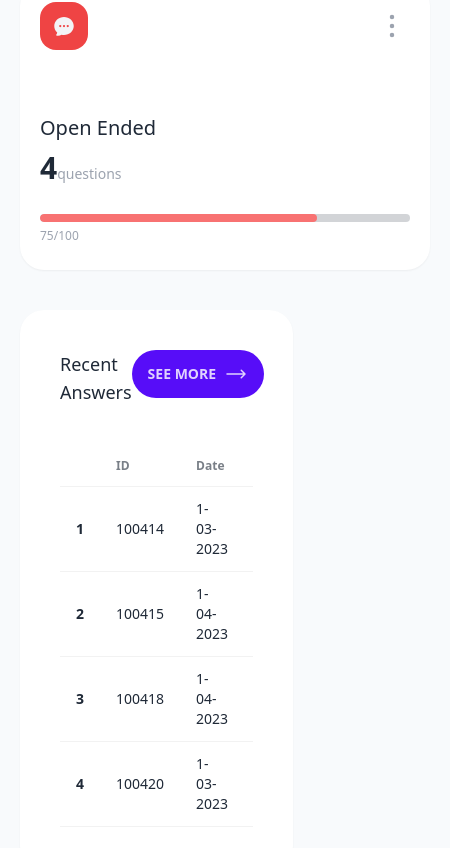
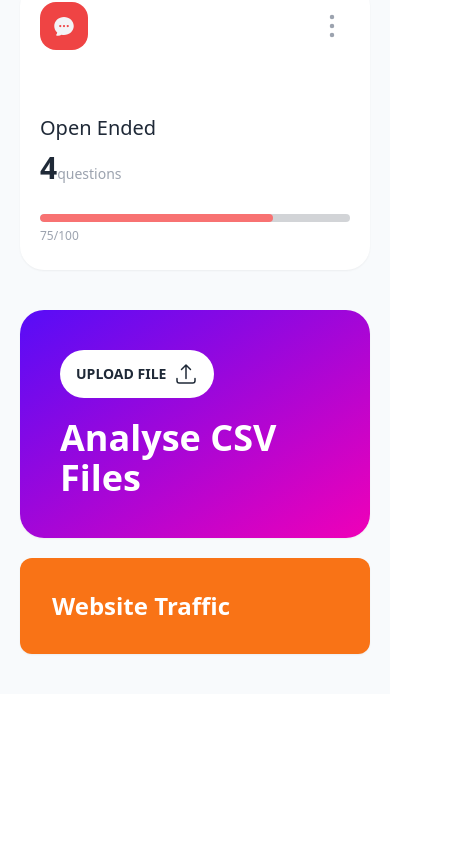
Before and after one commit to jeyyi/bu_final_frontend, a React (Create React App) app: page / in a window 390 px wide. Shown: the part 778-1626 px from the top of the page, 450 px wide, since content can reach past the window. After the commit the page ends 1472 px from the top, so only its background shows below. Built offline with nearby package versions, Linux system fonts and the light colour scheme.

Commit message:
Finalized analysis frontend

```diff
--- a/package.json
+++ b/package.json
@@ -6,7 +6,9 @@
     "@testing-library/jest-dom": "^5.16.5",
     "@testing-library/react": "^13.4.0",
     "@testing-library/user-event": "^13.5.0",
+    "chart.js": "^4.3.3",
     "react": "^18.2.0",
+    "react-chartjs-2": "^5.2.0",
     "react-dom": "^18.2.0",
     "react-router-dom": "^6.13.0",
     "react-scripts": "5.0.1",
--- a/src/App.js
+++ b/src/App.js
@@ -1,6 +1,7 @@
 import React from "react";
 import Card from "./Components/Card";
 import Table from "./Components/Table";
+import LineChart from "./Components/LineChart";
 const App = () => {
   return (
     <>
@@ -129,8 +130,8 @@ const App = () => {
         </div>
       </div>
       {/* 2nd div */}
-      <div className="w-full h-full flex flex-col lg:flex-row gap-10 my-10">
-        <div className="w-2/3 h-full">
+      <div className="w-full h-full flex-col lg:flex-row gap-10 my-10 flex">
+        <div className="w-full lg:w-2/3 h-full hidden lg:block">
           {/* Big table card */}
           <div className="w-full h-full bg-white rounded-3xl shadow-sm p-10">
             <div className="flex justify-between">
@@ -154,12 +155,36 @@ const App = () => {
               </button>
             </div>
             {/* Start table */}
-            <Table/>
+            <Table />
           </div>
         </div>
-        <div className="w-1/3 h-full flex flex-col gap-5">
-          <div className="w-full h-1/2 bg-white rounded-xl shadow-sm"></div>
-          <div className="w-full h-1/2 bg-white rounded-xl shadow-sm"></div>
+        <div className="w-full lg:w-1/3 h-full flex flex-col gap-5">
+          <div className="w-full h-full lg:h-1/2 bg-gradient-to-br from-primary to-secondary rounded-3xl shadow-sm p-10">
+            <button className="btn bg-white border-none rounded-full">
+              Upload File
+              <span>
+                <svg
+                  xmlns="http://www.w3.org/2000/svg"
+                  viewBox="0 0 24 24"
+                  fill="currentColor"
+                  className="w-6 h-6"
+                >
+                  <path
+                    fillRule="evenodd"
+                    d="M11.47 2.47a.75.75 0 011.06 0l4.5 4.5a.75.75 0 01-1.06 1.06l-3.22-3.22V16.5a.75.75 0 01-1.5 0V4.81L8.03 8.03a.75.75 0 01-1.06-1.06l4.5-4.5zM3 15.75a.75.75 0 01.75.75v2.25a1.5 1.5 0 001.5 1.5h13.5a1.5 1.5 0 001.5-1.5V16.5a.75.75 0 011.5 0v2.25a3 3 0 01-3 3H5.25a3 3 0 01-3-3V16.5a.75.75 0 01.75-.75z"
+                    clipRule="evenodd"
+                  />
+                </svg>
+              </span>
+            </button>
+            <h3 className="text-4xl text-white font-bold mt-5">
+              Analyse CSV Files
+            </h3>
+          </div>
+          <div className="w-full h-full lg:h-1/2 bg-orange-500 rounded-xl shadow-sm p-8">
+            <h3 className="text-2xl text-white font-semibold">Website Traffic</h3>
+            {/* <LineChart/> */}
+          </div>
         </div>
       </div>
     </>
--- /dev/null
+++ b/src/Components/LineChart.js
@@ -0,0 +1,41 @@
+import React from "react";
+import { Line } from "react-chartjs-2";
+
+const LineChart = () => {
+  const data = {
+    labels: ["January", "February", "March", "April", "May"],
+    datasets: [
+      {
+        label: "Monthly Sales",
+        data: [12, 19, 3, 5, 2],
+        borderColor: "#3e95cd",
+        borderWidth: 1,
+        fill: false,
+      },
+    ],
+  };
+
+  const options = {
+    responsive: true,
+    maintainAspectRatio: false,
+    scales: {
+      x: {
+        type: "category", // 'category' for non-numeric labels
+        position: "bottom",
+        beginAtZero: true,
+      },
+      y: {
+        type: "linear",
+        beginAtZero: true,
+      },
+    },
+  };
+
+  return (
+    <div style={{ width: "70%", height: "400px", margin: "0 auto" }}>
+      <Line data={data} options={options} id={1} />
+    </div>
+  );
+};
+
+export default LineChart;
--- a/src/Components/Table.js
+++ b/src/Components/Table.js
@@ -2,7 +2,7 @@ import React from "react";
 
 function Table() {
   return (
-    <div className="overflow-x-auto mt-10 h-96">
+    <div className="overflow-auto mt-10 h-96">
       <table className="table">
         {/* head */}
         <thead>
```
Also changed, not shown: 1 other file (tests, documents, lock files or other folders).
